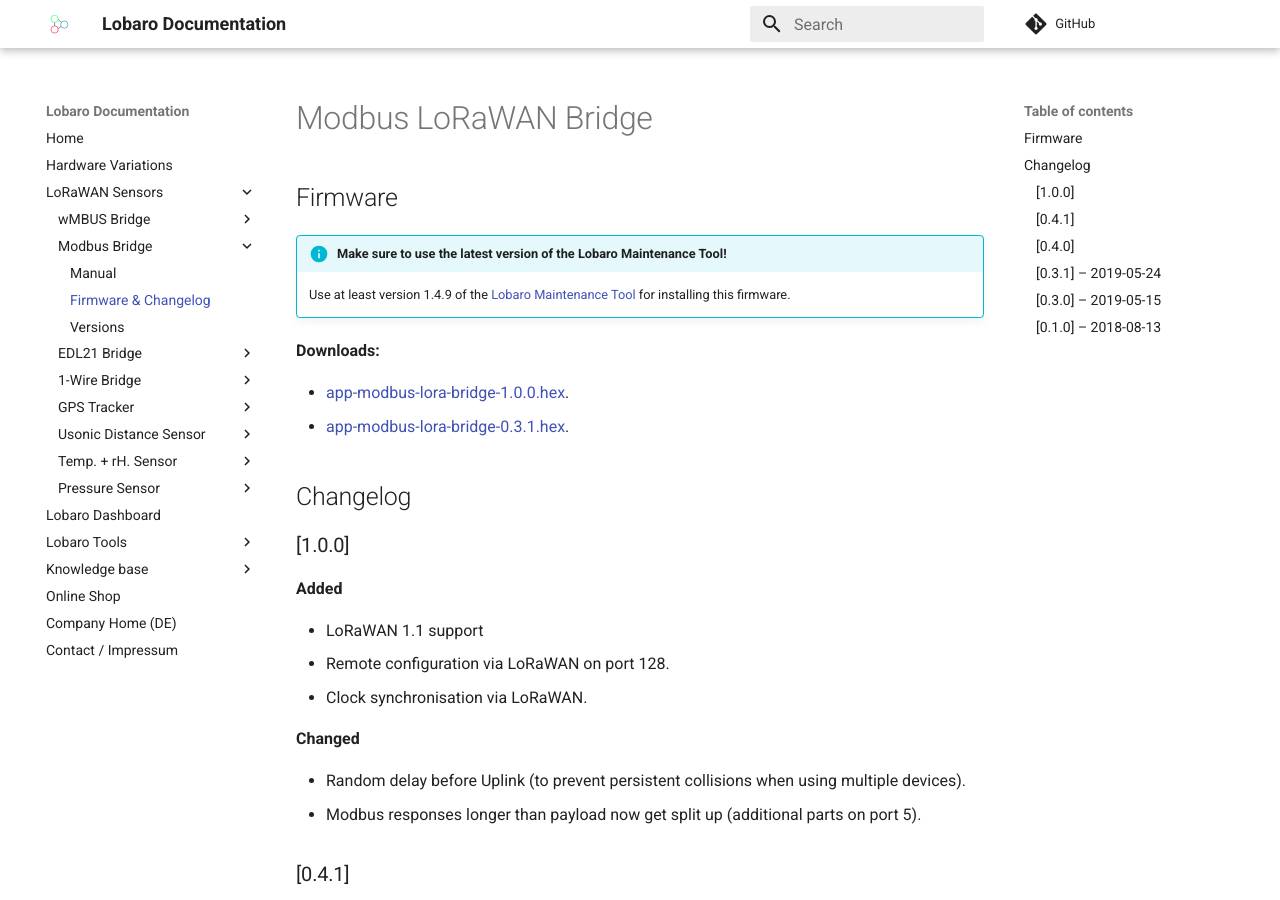
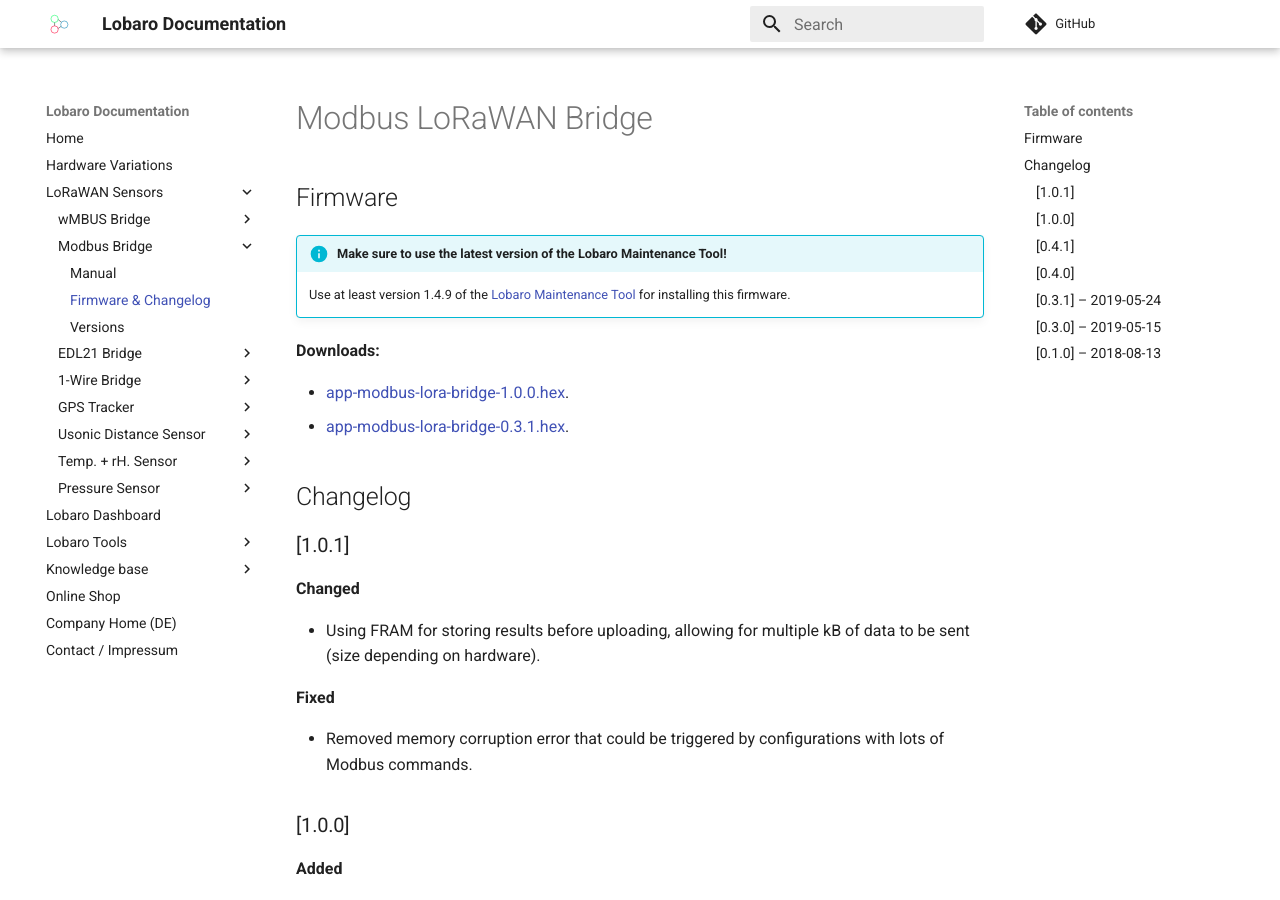
Before and after one commit to Lobaro/docs, an MkDocs documentation site: the page built from docs/lorawan-sensors/modbus-lorawan/firmware.md, in a window 1280 px wide and 900 px high. Built offline with MkDocs 1.6.1 and Material for MkDocs 9.7.7, drawn with Linux system fonts in a browser that asks for light colours; a script that is not in the unit is left out; comment, search, counter and statistics services are not loaded.

Commit message:
Changelog for modbus bridge 1.0.1

```diff
--- a/docs/lorawan-sensors/modbus-lorawan/firmware.md
+++ b/docs/lorawan-sensors/modbus-lorawan/firmware.md
@@ -12,6 +12,15 @@
 * [app-modbus-lora-bridge-0.3.1.hex](firmware/app-modbus-lora-bridge-0.3.1.hex).
 
 ## Changelog
+
+### [1.0.1]
+**Changed**
+
+- Using FRAM for storing results before uploading, allowing for multiple kB of data to be sent (size depending on hardware).
+
+**Fixed**
+
+- Removed memory corruption error that could be triggered by configurations with lots of Modbus commands.
 
 ### [1.0.0]
 **Added**
```
